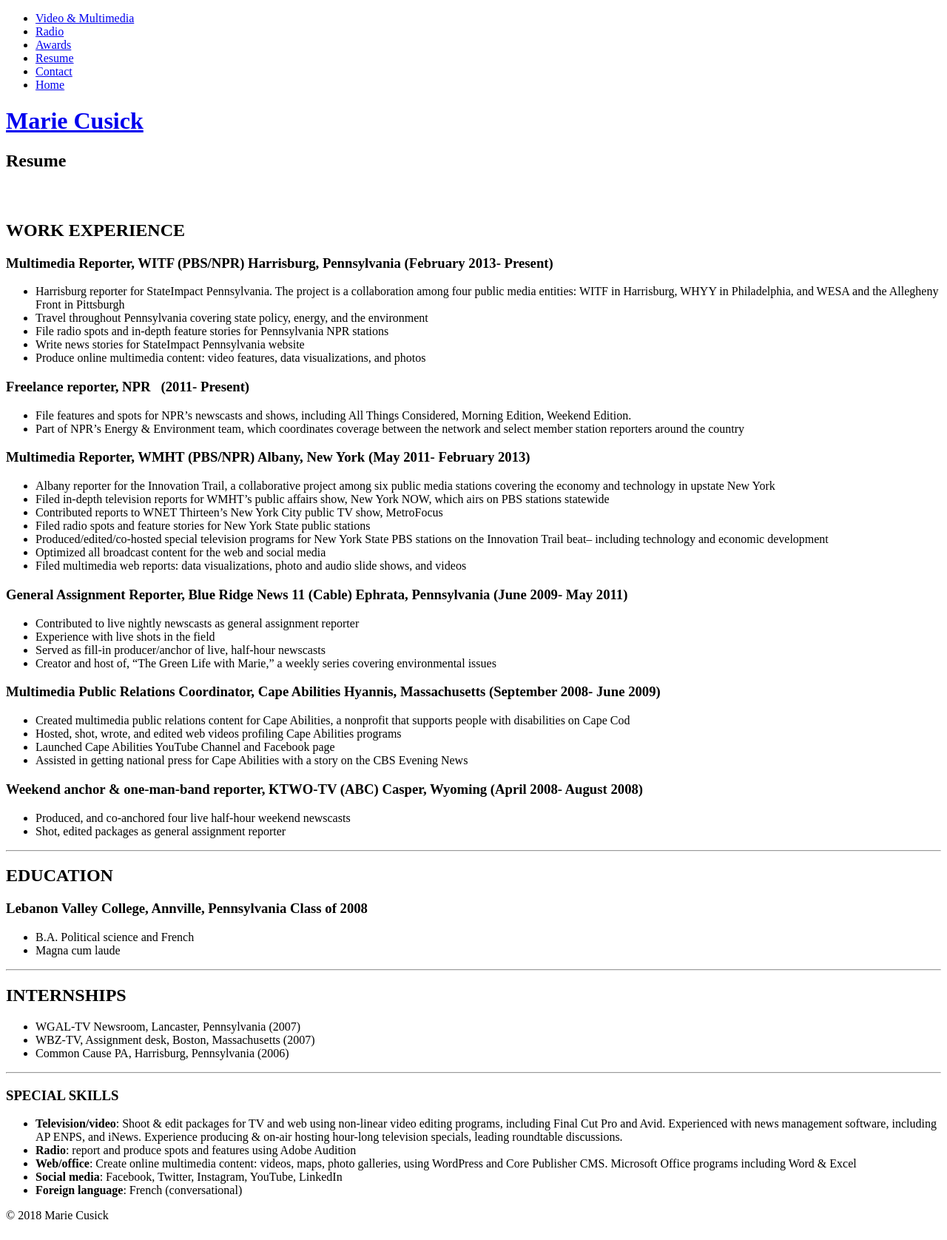
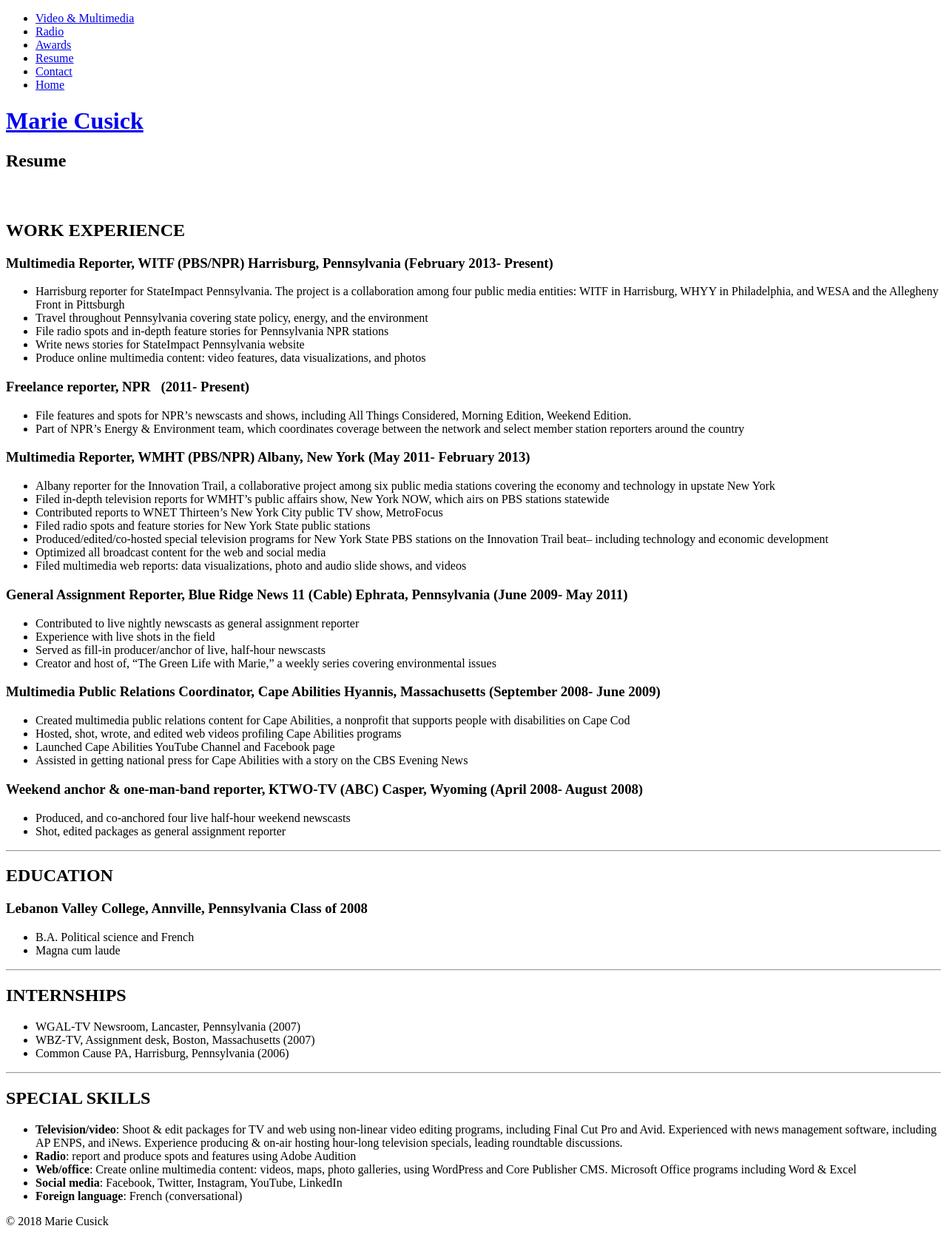
Before and after one commit to mcdotcom/mcdotcom, a Jekyll site: the page built from 05_resume.md, in a window 1280 px wide. Shown: the whole page at 74% size. Built offline with Jekyll 4.4.1, drawn with Linux system fonts in a browser that asks for light colours.

```diff
--- a/05_resume.md
+++ b/05_resume.md
@@ -69,7 +69,7 @@ permalink: /resume/
 
 ---
 
-### SPECIAL SKILLS
+## SPECIAL SKILLS
 
 * **Television/video**: Shoot & edit packages for TV and web using non-linear video editing programs, including Final Cut Pro and Avid. Experienced with news management software, including AP ENPS, and iNews. Experience producing & on-air hosting hour-long television specials, leading roundtable discussions.
 * **Radio**: report and produce spots and features using Adobe Audition
```
